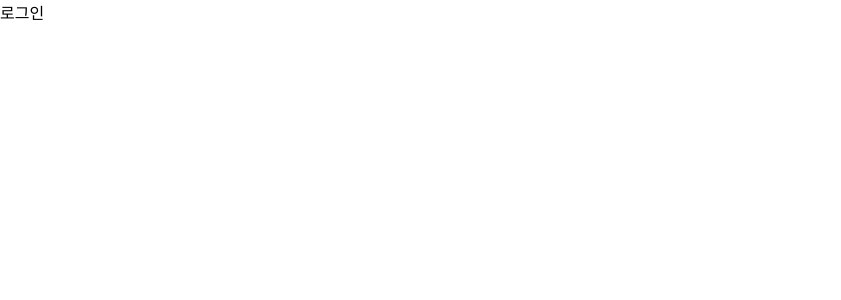
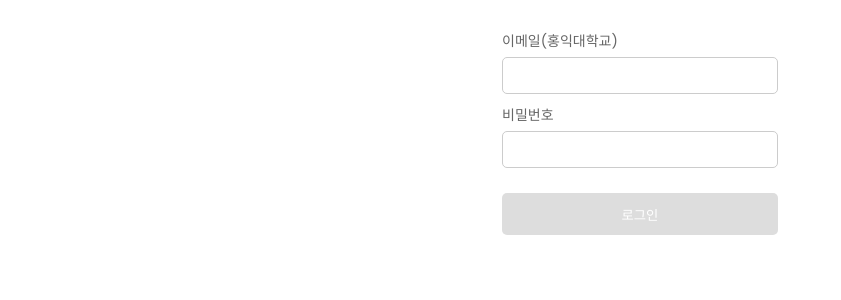
Before and after one commit to import-H/frontend, a React (Create React App) app: page /login in a window 1280 px wide. Shown: the top 300 px of the page, without its empty margins (0-841 px from the left). Built offline with nearby package versions, Linux system fonts and the light colour scheme.

Commit message:
create 로그인 페이지

```diff
--- a/src/Pages/Board.js
+++ b/src/Pages/Board.js
@@ -25,9 +25,9 @@ const Board = () => {
     <div>
       {samplePosts.map((post) => (
         <div style={{ border: "1px solid black", padding: 20, margin: 20 }}>
-          <div>{post.title}</div>
-          <div>{post.text}</div>
-          <div>{post.author}</div>
+          <div>제목: {post.title}</div>
+          <div>내용: {post.text}</div>
+          <div>만든이: {post.author}</div>
         </div>
       ))}
     </div>
--- a/src/Pages/Login.js
+++ b/src/Pages/Login.js
@@ -1,7 +1,96 @@
-import React from "react";
+// react
+import React, { useEffect, useState } from "react";
 
-const Login = () => {
-  return <div>로그인</div>;
+// redux
+import { useSelector, useDispatch } from "react-redux";
+import { login } from "../reducers/slices/authSlice";
+
+// styled-components
+import styled from "styled-components";
+import GlobalStyle from "../Styles/Globalstyle.js";
+import { Button, Input } from "../Styles/theme.js";
+
+const Container = styled.div`
+  width: 100%;
+  max-width: 1200px;
+  margin: 0 auto;
+  min-width: 300px;
+  padding: 20px 25px;
+  display: flex;
+  justify-content: center;
+`;
+const Label = styled.div`
+  font-size: 1.4em;
+  margin: 10px 0 5px 0;
+  color: #666;
+`;
+
+const SubmitButton = styled(Button)`
+  width: 100%;
+  margin-top: 25px;
+`;
+
+// auth form으로 변경해도 좋을듯(공통 기능 많아서)
+const Register = () => {
+  const dispatch = useDispatch();
+
+  const [showError, setShowError] = useState("");
+
+  const [authInfo, setAuthInfo] = useState({
+    email: "",
+    password: "",
+    confirmPassword: "",
+    name: "",
+    major: ""
+  });
+
+  // 회원가입 버튼 클릭했을 때, 발생하는 이벤트
+  const loginEvent = (e) => {
+    e.preventDefault();
+
+    // 이메일 검사(RegExp)
+    let reg =
+      /^[0-9a-zA-Z]([-_.]?[0-9a-zA-Z])@hongik.ac.kr|@g.hongik.ac.kr|@mail.hongik.ac.kr/;
+
+    // form 검사
+    // if else 말고 조금 더 효율적인 방법 있을지 고민 필요
+    if (Object.values(authInfo).includes("") === true) {
+      alert("입력하지 않은 정보가 있습니다.");
+    } else if (reg.test(authInfo.email) === false) {
+      alert("홍익대학교 이메일로 입력해주세요.");
+    } else if (authInfo.password !== authInfo.confirmPassword) {
+      alert("비밀번호가 일치하지 않습니다.");
+    } else if (authInfo.name.length > 8) {
+      alert("별명의 길이가 너무 깁니다.");
+    } else {
+      const data = {
+        email: authInfo.email,
+        password: authInfo.password
+      };
+      dispatch(login(data));
+    }
+  };
+
+  // input에 변경이 생겼을 경우, 발생하는 이벤트
+  const onChange = (e) => {
+    const { value, name } = e.target;
+    setAuthInfo({ ...authInfo, [name]: value });
+  };
+
+  return (
+    <Container>
+      <GlobalStyle />
+      <form onSubmit={loginEvent}>
+        <Label>이메일(홍익대학교)</Label>
+        <Input type="text" name="email" onChange={onChange} />
+        <Label>비밀번호</Label>
+        <Input type="password" name="password" onChange={onChange} />
+
+        <SubmitButton type="submit">로그인</SubmitButton>
+      </form>
+      <div>{showError}</div>
+    </Container>
+  );
 };
 
-export default Login;
+export default Register;
```
